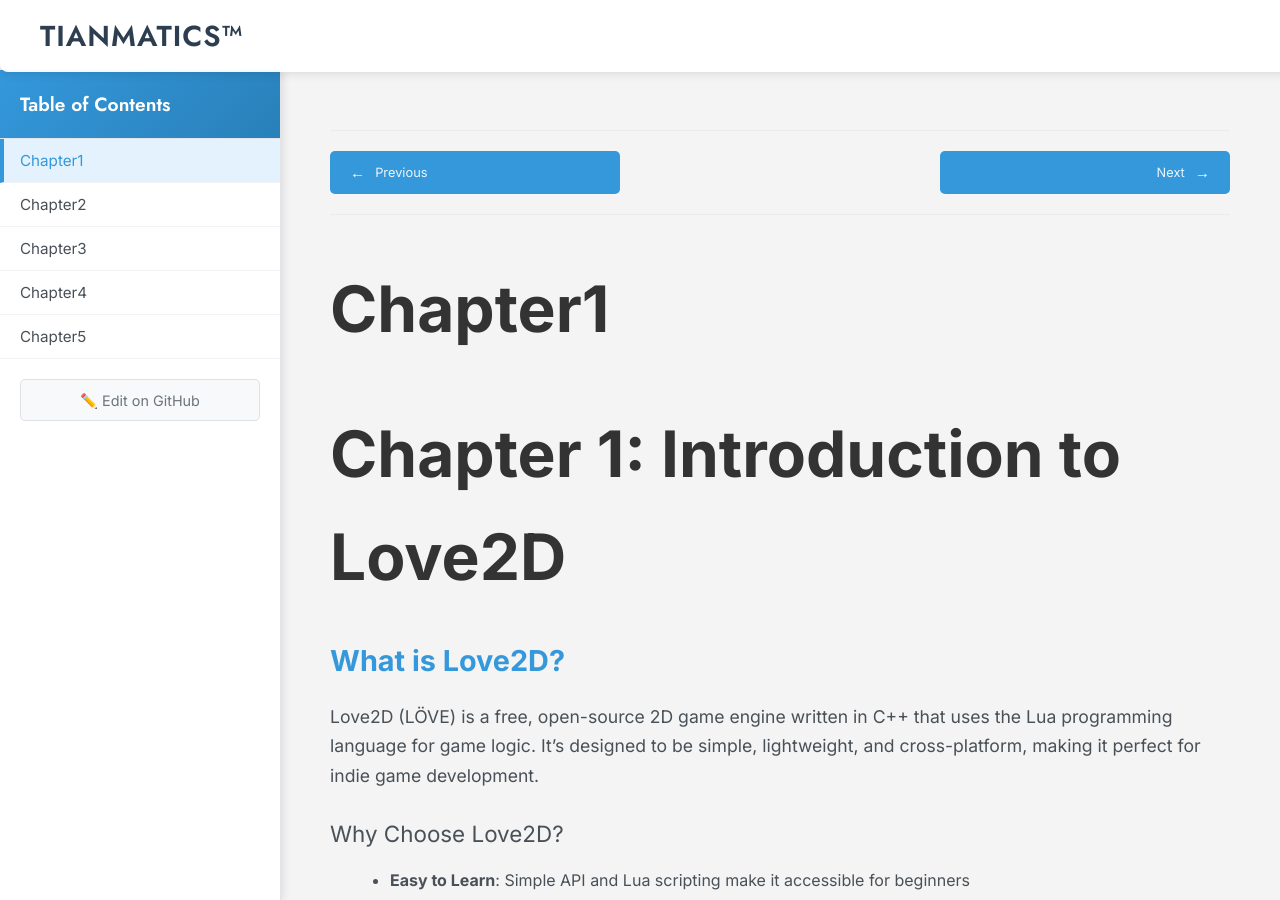
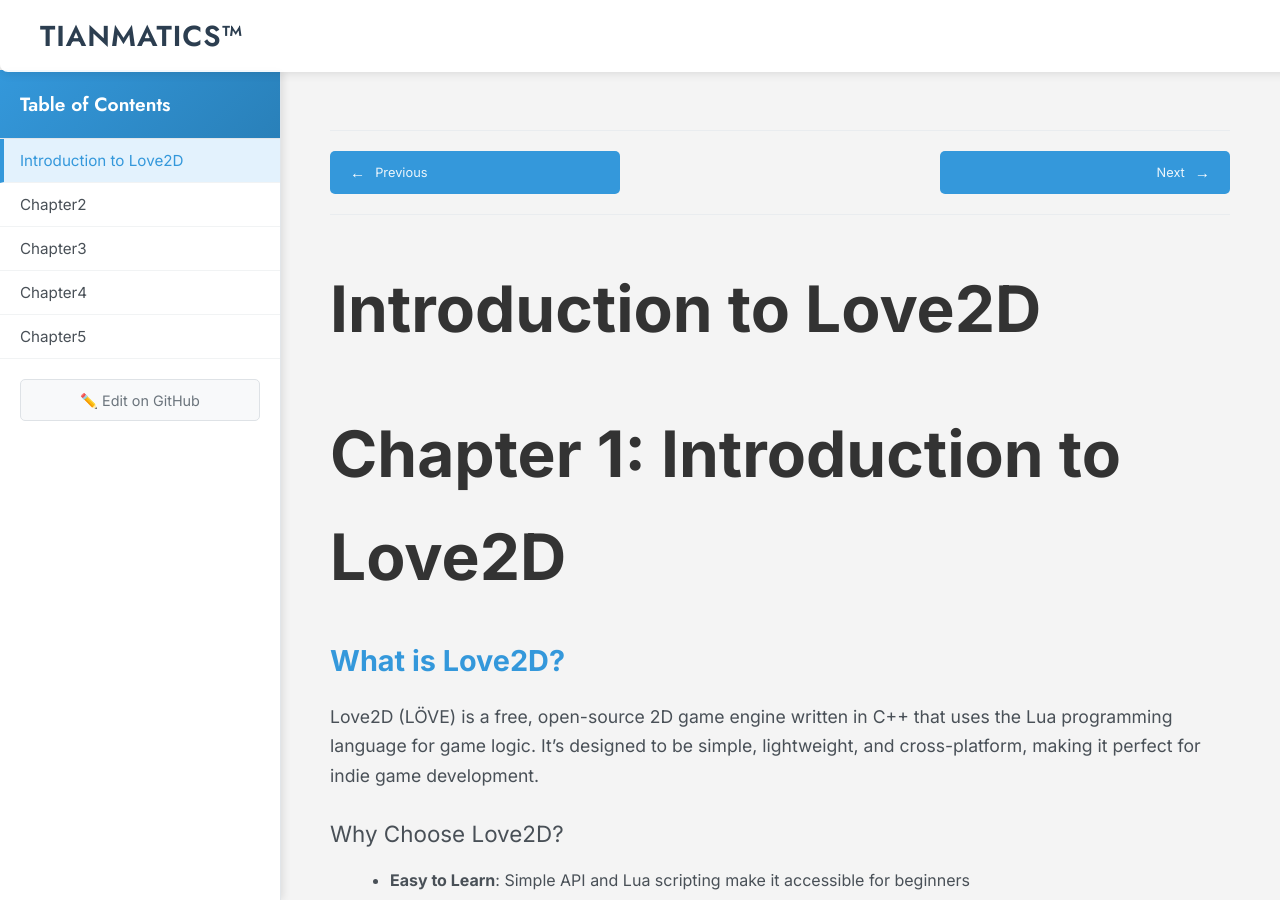
Before and after one commit to tianmatics/love2d-book, a Jekyll site: the page built from _chapters/chapter1.md, in a window 1280 px wide and 900 px high. Built offline with Jekyll 4.4.1, drawn with Linux system fonts in a browser that asks for light colours.

Commit message:
Update chapter1.md

```diff
--- a/_chapters/chapter1.md
+++ b/_chapters/chapter1.md
@@ -1,4 +1,5 @@
 ---
+title: Introduction to Love2D
 order: 1
 ---
 # Chapter 1: Introduction to Love2D
```
